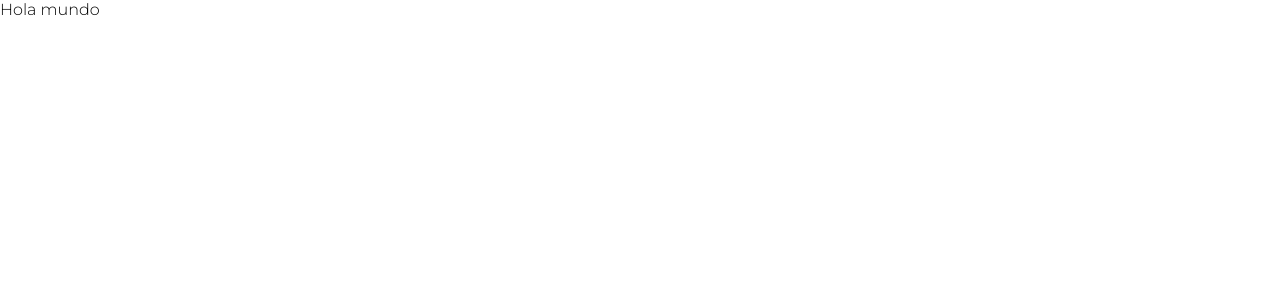
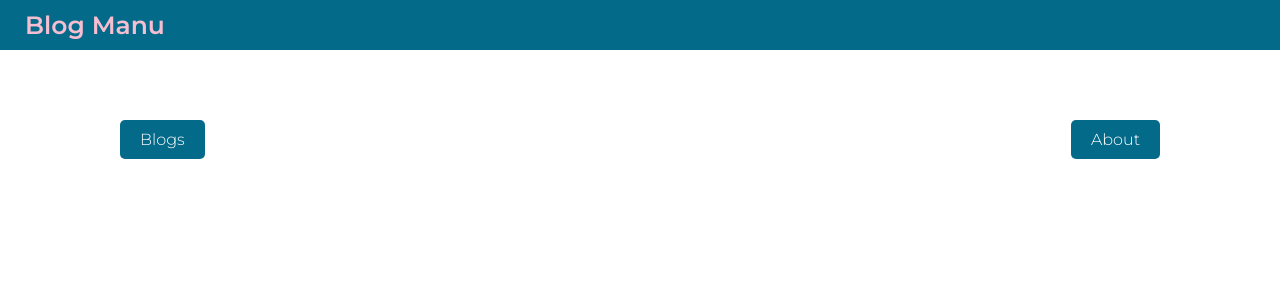
Before and after one commit to manuelffernandez/jsonsv-practice, a React (Vite) app: page / in a window 1280 px wide. Shown: the top 300 px of the page. Built offline with nearby package versions, Linux system fonts and the light colour scheme.

Commit message:
integrates RouterProvider within App component

```diff
--- a/src/App.tsx
+++ b/src/App.tsx
@@ -1,5 +1,12 @@
+import { router } from './router';
+import { RouterProvider } from 'react-router-dom';
+
 function App() {
-  return <div className='App'>Hola mundo</div>;
+  return (
+    <div className='App'>
+      <RouterProvider router={router} />
+    </div>
+  );
 }
 
 export default App;
```
